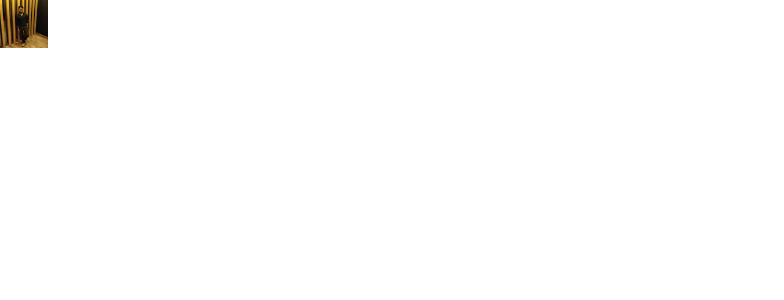
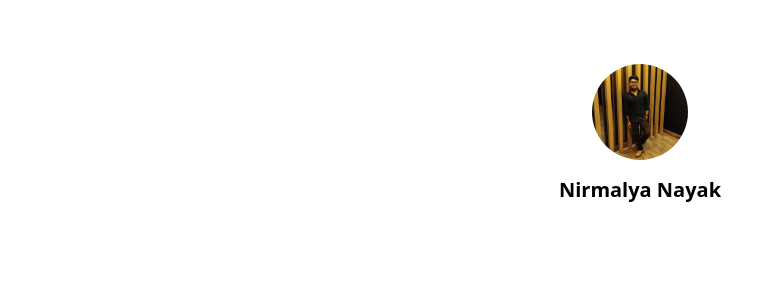
Before and after one commit to nayak-nirmalya/linktree, a Next.js app: page / in a window 1280 px wide. Shown: the top 300 px of the page, without its empty margins (0-784 px from the left). Built offline with nearby package versions, Linux system fonts and the light colour scheme.

Commit message:
added new component: LinkCards

```diff
--- /dev/null
+++ b/components/LinkCards.tsx
@@ -0,0 +1,5 @@
+import React from "react";
+
+export default function LinkCards() {
+  return <div>LinkCards</div>;
+}
--- a/next.config.js
+++ b/next.config.js
@@ -1,6 +1,6 @@
 /** @type {import('next').NextConfig} */
 const nextConfig = {
   reactStrictMode: true,
-}
+};
 
-module.exports = nextConfig
+module.exports = nextConfig;
--- a/pages/index.tsx
+++ b/pages/index.tsx
@@ -6,8 +6,15 @@ import Avatar from "/public/assets/images/Avatar.jpg";
 
 export default function Home() {
   return (
-    <div className="flex items-center">
-      <Image alt={data.name} src={Avatar} width={48} height={48} />
+    <div className="flex mx-auto w-full justify-center mt-16 items-center flex-col">
+      <Image
+        className="rounded-full"
+        alt={data.name}
+        src={Avatar}
+        width={96}
+        height={96}
+      />
+      <h1 className="font-semibold mt-4 text-xl">{data.name}</h1>
     </div>
   );
 }
```
